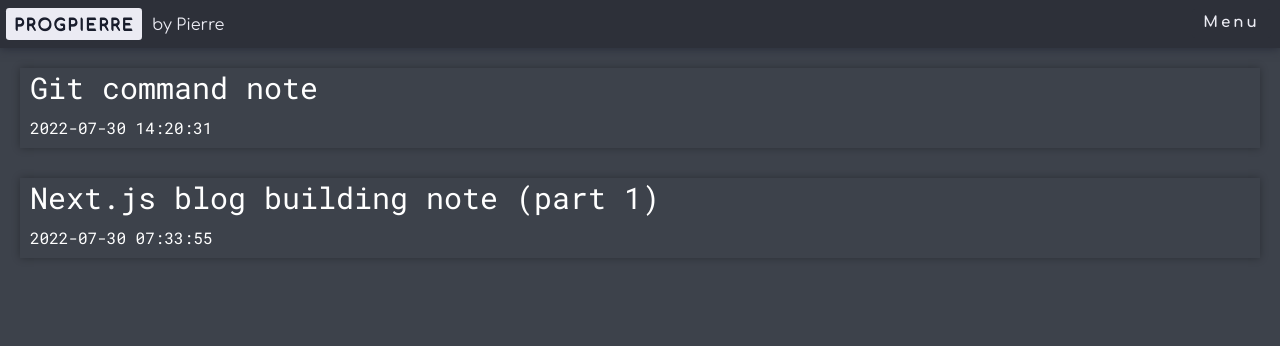
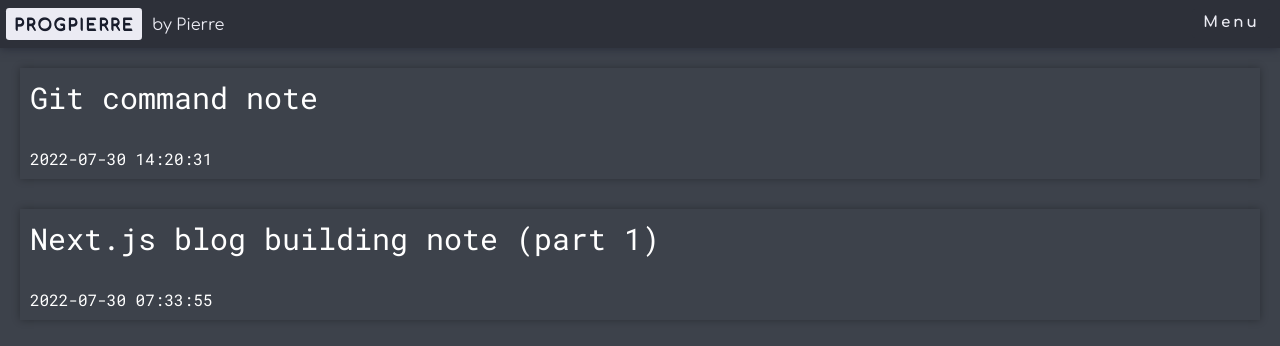
Before and after one commit to pierre0210/progpierre.com, a Next.js app: page /blog in a window 1280 px wide. Shown: the top 346 px of the page. Built offline with nearby package versions, Linux system fonts and the light colour scheme.

Commit message:
fix switch line problem

```diff
--- a/pages/blog/index.module.css
+++ b/pages/blog/index.module.css
@@ -15,11 +15,12 @@
 	text-decoration: none;
 	font-size: 30px;
 	padding: 10px;
-}
-
-.wholepage div a strong {
+	height: 50px;
+	margin: 0px;
 	font-family: "Roboto Mono";
 	font-weight: 400;
+	word-wrap: break-word;
+	display: inline-block;
 }
 
 .wholepage div p {
--- a/pages/blog/index.tsx
+++ b/pages/blog/index.tsx
@@ -26,7 +26,7 @@ export default function Blog({ allPosts }: AllArrayType) {
 				{
 					allPosts.map((post) => (
 						<div key={post.slug}>
-							<Link href={`/blog/${post.slug}`}><a><strong>{post.data.title}</strong></a></Link>
+							<Link href={`/blog/${post.slug}`}><a>{post.data.title}</a></Link>
 							<p>{post.data.date.replace("T", " ").split(".")[0]}</p>
 						</div>
 					))
```
